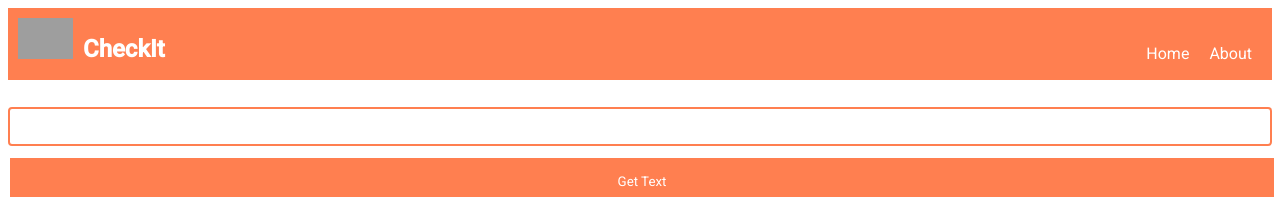
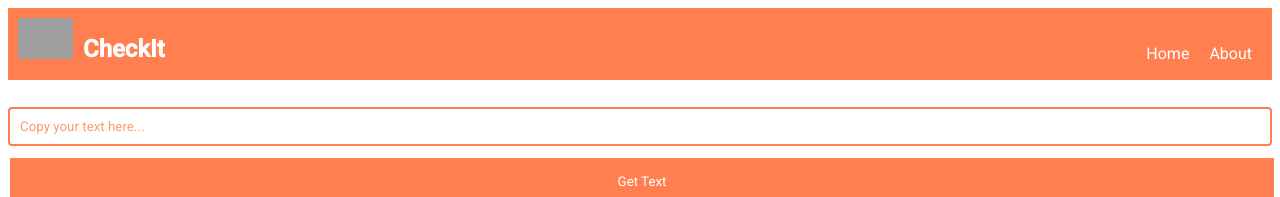
Before and after one commit to Juju2575/CheckIt, an Angular app in the folder checkit/: page / in a window 1280 px wide. Shown: the top 197 px of the page. Built offline with nearby package versions, Linux system fonts and the light colour scheme; grey boxes are pictures that could not be loaded.

Commit message:
TextBox encore plus joli

```diff
--- a/checkit/src/app/window/window.component.css
+++ b/checkit/src/app/window/window.component.css
@@ -7,6 +7,11 @@ input {
     border-radius: 4px;
     background-color: white;
     color: black;
+}
+
+input::placeholder {
+    opacity: .8;
+    color: coral;
 }
 
 button {
--- a/checkit/src/app/window/window.component.html
+++ b/checkit/src/app/window/window.component.html
@@ -1,4 +1,4 @@
 <br>
-<input type="text" #txt>
+<input type="text" #txt placeholder="Copy your text here...">
 <button (click)="getTextBoxVal(txt)"> Get Text </button>
 <br>
```
